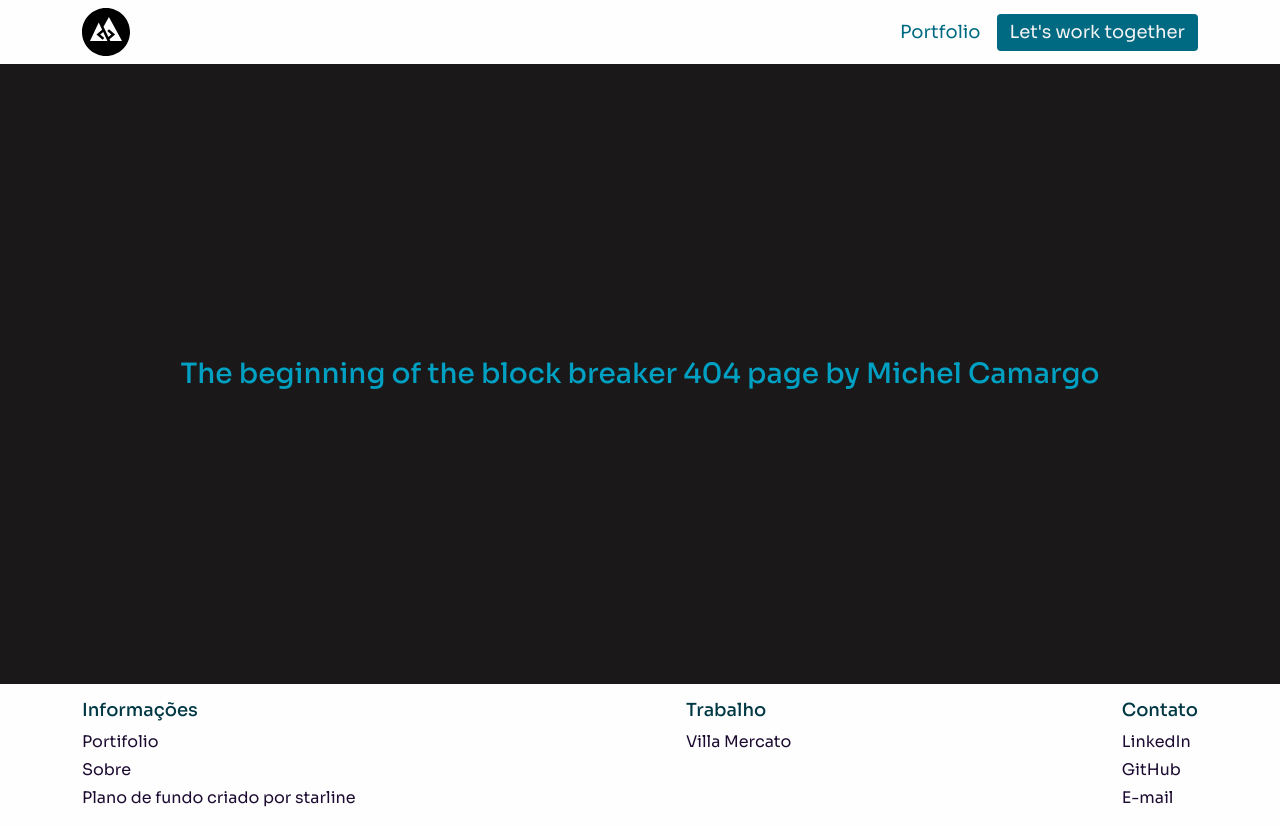
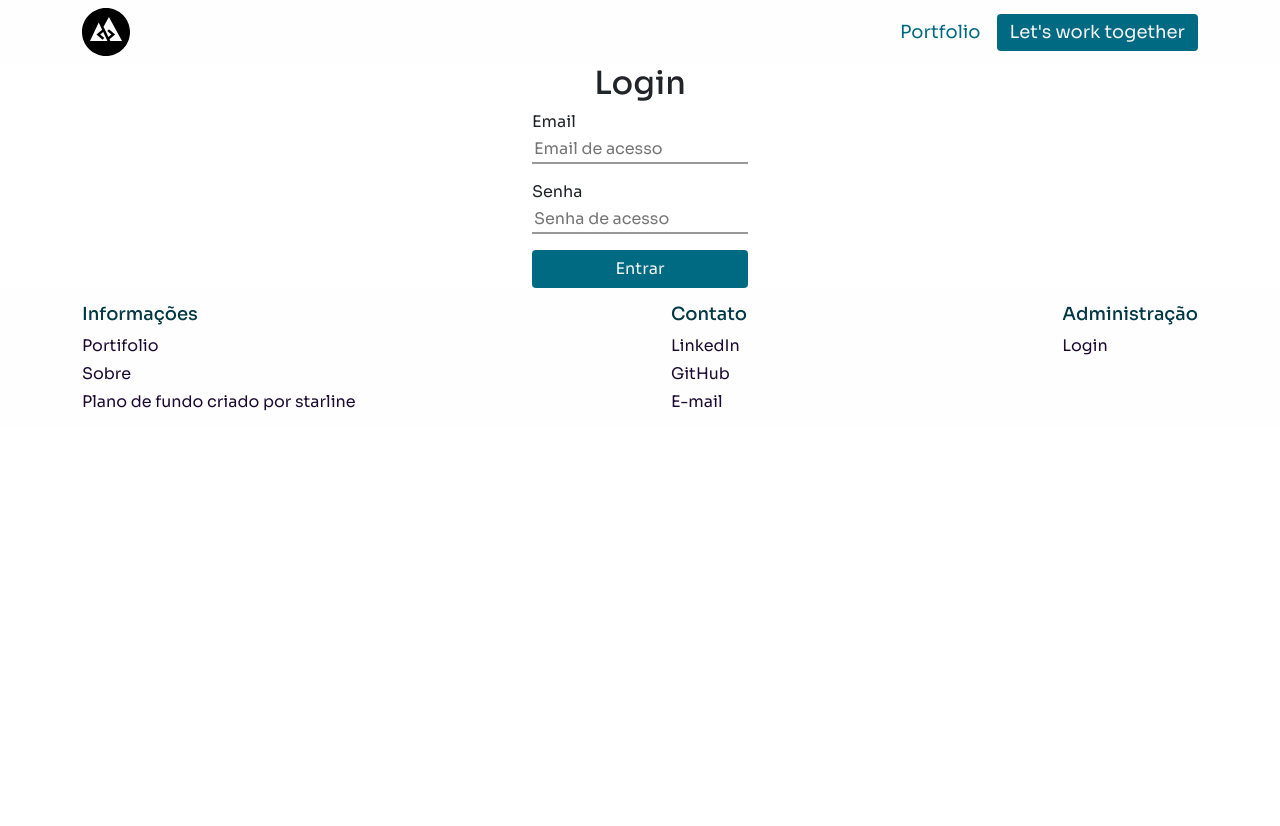
Before and after one commit to michelcamargo/michelcamargo, an Angular app: page /login in a window 1280 px wide. Before the commit this address led to /404. After the commit the page ends 800 px from the top, so only its background shows below. Built offline with nearby package versions, Linux system fonts and the light colour scheme.

Commit message:
Definições iniciais de login e autenticação

```diff
--- a/src/app/app-modules/view-template/shared/footer.mock.json
+++ b/src/app/app-modules/view-template/shared/footer.mock.json
@@ -18,14 +18,6 @@
     ]
   },
   {
-    "title": "Trabalho",
-    "items": [
-      {
-        "label": "Villa Mercato"
-      }
-    ]
-  },
-  {
     "title": "Contato",
     "items": [
       {
@@ -41,5 +33,14 @@
         "link": "mailto:michelcamargo@outlook.com"
       }
     ]
+  },
+  {
+    "title": "Administração",
+    "items": [
+      {
+        "label": "Login",
+        "link": "/login"
+      }
+    ]
   }
 ]
--- a/src/app/app-routing.module.ts
+++ b/src/app/app-routing.module.ts
@@ -5,11 +5,13 @@ import { HomeComponent } from "./views/home/shared/components/home.component";
 import { NotFoundComponent } from './views/notfound/shared/components/not-found.component';
 import { PathResolverService } from "./app-modules/path-resolver/shared/services/path-resolver.service";
 import {ContactComponent} from "./views/contact/shared/components/contact.component";
+import {AuthenticationComponent} from "./views/login/shared/components/authentication/authentication.component";
 
 const routes: Routes = [
   { path: '', component: HomeComponent },
   { path: 'about', component: AboutComponent },
   { path: 'work', component: ContactComponent },
+  { path: 'login', component: AuthenticationComponent },
   { path: '404', component: NotFoundComponent },
   { path: '**', redirectTo: '/404',
     resolve: {
--- a/src/app/app.component.ts
+++ b/src/app/app.component.ts
@@ -5,6 +5,4 @@ import { Component } from '@angular/core';
   templateUrl: './app.component.html',
   styleUrls: ['./app.component.scss']
 })
-export class AppComponent {
-  title = 'ng-michelcamargo';
-}
+export class AppComponent {}
--- a/src/app/app.module.ts
+++ b/src/app/app.module.ts
@@ -11,6 +11,7 @@ import { ViewTemplateModule } from "./app-modules/view-template/shared/view-temp
 import { HttpClientModule } from "@angular/common/http";
 import { ContactComponent } from './views/contact/shared/components/contact.component';
 import { PortfolioComponent } from './views/contact/shared/components/portfolio/portfolio/portfolio.component';
+import { AuthenticationComponent } from './views/login/shared/components/authentication/authentication.component';
 
 @NgModule({
   declarations: [
@@ -20,6 +21,7 @@ import { PortfolioComponent } from './views/contact/shared/components/portfolio/
     NotFoundComponent,
     ContactComponent,
     PortfolioComponent,
+    AuthenticationComponent,
   ],
     imports: [
         BrowserModule,
--- /dev/null
+++ b/src/app/types/auth.d.ts
@@ -0,0 +1,4 @@
+export type AuthData = {
+  email: string;
+  password: string;
+}
--- /dev/null
+++ b/src/app/views/login/shared/components/authentication/authentication.component.html
@@ -0,0 +1,34 @@
+<div class="login__wrapper container">
+  <div class="authentication__wrapper">
+    <div class="authentication__headingContainer">
+      <h2 class="authentication__headTitle">Login</h2>
+    </div>
+    <div class="authentication__content">
+      <form class="authentication__form auth-form__element" (submit)="actionLogin()">
+        <div class="auth-form__inputGroup">
+          <label class="auth-form__inputLabel" for="email">Email</label>
+          <input
+            name="email"
+            class="auth-form__inputElement"
+            type="email"
+            id="email"
+            [(ngModel)]="inputEmail"
+            placeholder="Email de acesso"
+          >
+        </div>
+        <div class="auth-form__inputGroup">
+          <label class="auth-form__inputLabel" for="password">Senha</label>
+          <input
+            name="password"
+            class="auth-form__inputElement"
+            type="password"
+            id="password"
+            [(ngModel)]="inputPassword"
+            placeholder="Senha de acesso"
+          >
+        </div>
+        <button class="btn auth-form__submitButton" type="submit">Entrar</button>
+      </form>
+    </div>
+  </div>
+</div>
--- /dev/null
+++ b/src/app/views/login/shared/components/authentication/authentication.component.scss
@@ -0,0 +1,69 @@
+@use "./src/theme";
+
+.login__wrapper {
+  display: flex;
+  flex-direction: column;
+  align-items: center;
+  justify-content: center;
+
+  .authentication__wrapper {
+    .authentication__headingContainer {
+      display: flex;
+      flex-direction: row;
+      justify-content: center;
+
+      .authentication__headTitle {
+
+      }
+    }
+
+    .authentication__content {
+      .authentication__form {
+        display: flex;
+        flex-direction: column;
+        justify-content: center;
+
+        .auth-form__inputGroup {
+          display: flex;
+          flex-direction: column;
+
+          &:not(:last-child) {
+            margin-bottom: theme.$spacing-medium;
+          }
+
+          .auth-form__inputLabel {
+              margin-bottom: theme.$spacing-smallest;
+          }
+          .auth-form__inputElement {
+            border-left: 0;
+            border-top: 0;
+            border-right: 0;
+            border-bottom: 2px solid theme.$color-disabled;
+            outline: 0 !important;
+
+            transition: theme.$transition-in;
+
+            &:active, &:focus {
+              border-bottom: 2px solid theme.$color-action-accent;
+            }
+          }
+        }
+      }
+    }
+
+    .auth-form__submitButton {
+      background: theme.$color-action-primary;
+      color: theme.$color-text-primary__inverted;
+
+      transition: theme.$transition-in;
+
+      &:hover {
+        background: lighten(theme.$color-action-primary, 8%);
+      }
+
+      &:active {
+        background: darken(theme.$color-action-primary, 8%);
+      }
+    }
+  }
+}
--- /dev/null
+++ b/src/app/views/login/shared/components/authentication/authentication.component.ts
@@ -0,0 +1,67 @@
+import { Component, OnInit } from '@angular/core';
+import { AuthData } from 'src/app/types/auth';
+import {AuthenticationService} from "../../services/authentication.service";
+
+@Component({
+  selector: 'app-authentication',
+  templateUrl: './authentication.component.html',
+  styleUrls: ['./authentication.component.scss']
+})
+export class AuthenticationComponent implements OnInit {
+
+  /**
+   * Entrada de usuário: Email
+   */
+  public inputEmail: string;
+
+  /**
+   * Entrada de usuário: Email
+   */
+  public inputPassword: string;
+
+  /**
+   *
+   * @private
+   */
+  private authenticationService: AuthenticationService;
+
+  constructor(authenticationSevice: AuthenticationService) {
+    this.authenticationService = authenticationSevice;
+    this.inputEmail = '';
+    this.inputPassword = '';
+  }
+
+  ngOnInit(): void {
+  }
+
+
+  public actionLogin() {
+    if(this.validateAuthForm()) {
+      const authData: AuthData = {
+        email: this.inputEmail,
+        password: this.inputPassword
+      };
+
+
+      this.authenticationService.authenticate(authData);
+    }
+  }
+
+  private validateAuthForm() {
+    try {
+      if (!this.inputEmail || this.inputEmail === '') {
+        throw new Error('Insira o email');
+      }
+
+      if (!this.inputPassword || this.inputPassword === '') {
+        throw new Error('Insira a senha');
+      }
+
+      return true;
+    } catch (error) {
+      console.error(error);
+      return false;
+    }
+  }
+
+}
--- /dev/null
+++ b/src/app/views/login/shared/services/authentication.service.ts
@@ -0,0 +1,51 @@
+import { Injectable } from '@angular/core';
+import {User} from "../../../../types/user";
+import {environment} from "../../../../../environments/environment";
+import {HttpClient} from "@angular/common/http";
+import {AuthData} from "../../../../types/auth";
+
+@Injectable({
+  providedIn: 'root'
+})
+export class AuthenticationService {
+  /**
+   * Cliente HTTP Angular
+   * @private
+   */
+  private httpClient: HttpClient;
+
+  /**
+   * Cabeçalho para requisições
+   * @private
+   */
+  private readonly httpHeaders = {
+    "Accept": "application/json",
+    "Content-Type": "application/json"
+  };
+
+  constructor(httpClient: HttpClient) {
+    this.httpClient = httpClient;
+  }
+
+  /**
+   * Envia formulário para o servidor
+   * @param authData
+   */
+  public authenticate(authData: AuthData): void {
+    let url: string = `${environment.resourceUrl}/login`;
+
+    const body = JSON.stringify(authData)
+    console.log("[auth] data:", body);
+
+    this.httpClient.post<AuthData>(url, body, {headers: this.httpHeaders}).subscribe(
+      {
+        next: (authData: AuthData) => {
+          console.log("user >", authData);
+        },
+        error: (error: any) => {
+          console.log("error >", error);
+        }
+      }
+    )
+  }
+}
```
Also changed, not shown: 2 other files (tests, documents, lock files or other folders).
